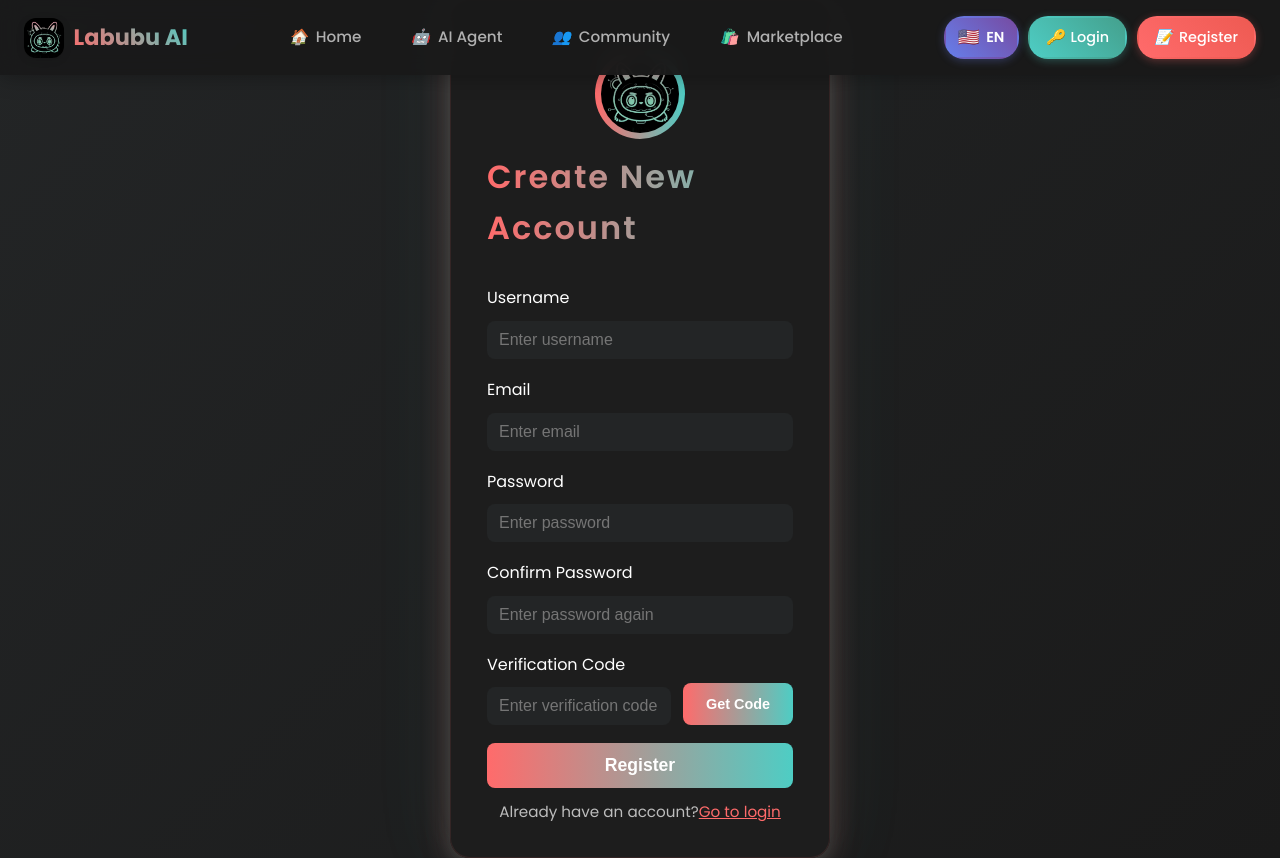
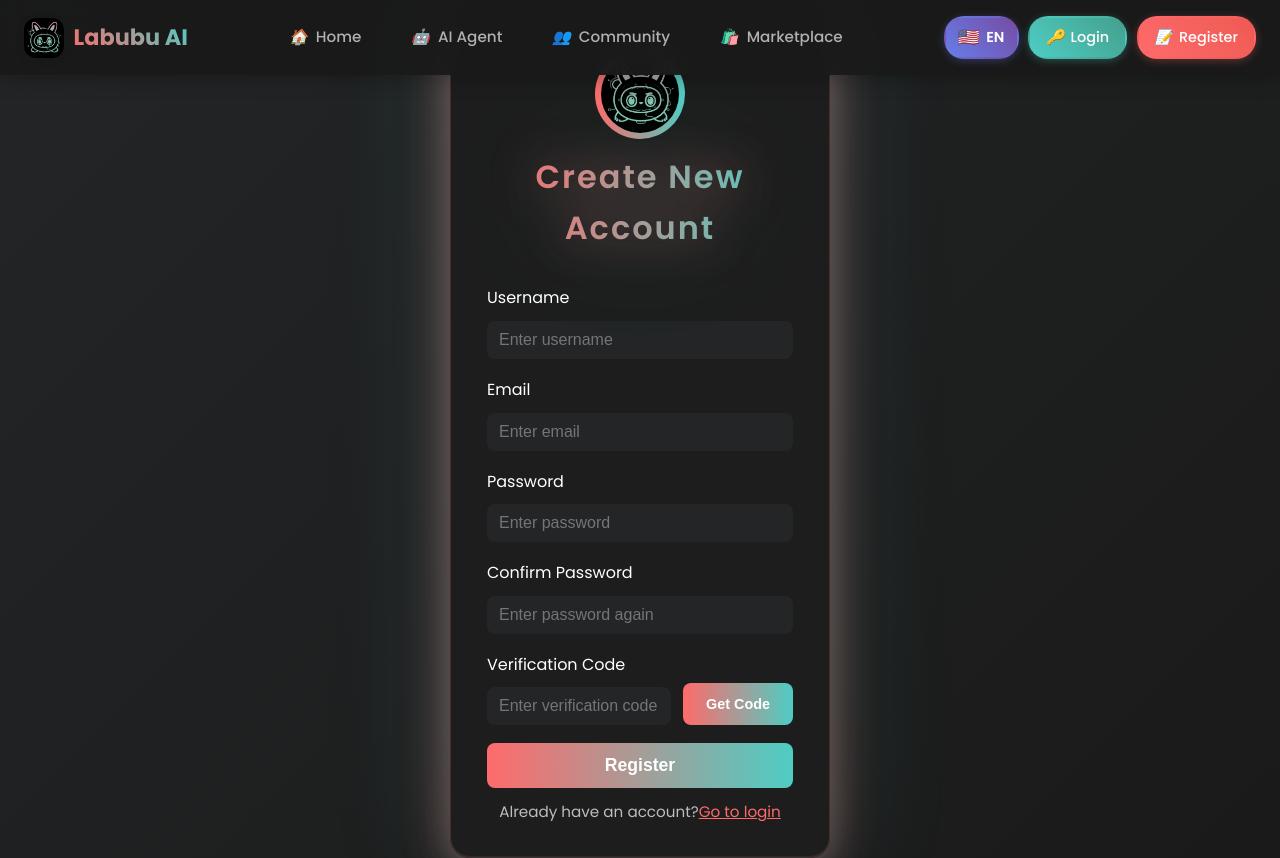
Before and after one commit to ENFJ-Meower/Labubu-Remake-AI-Platform, a Vue app in the folder frontend/: page /frontend/register in a window 1280 px wide. Built offline with nearby package versions, Linux system fonts and the light colour scheme.

Commit message:
增强注册页面UI效果：文字居中和主题色辉光效果

```diff
--- a/frontend/src/components/Register.vue
+++ b/frontend/src/components/Register.vue
@@ -251,16 +251,45 @@ export default {
   background: rgba(30, 30, 30, 0.95);
   border-radius: 20px;
   box-shadow:
-    0 8px 32px 0 rgba(255, 107, 107, 0.15),
-    0 4px 16px 0 rgba(78, 205, 196, 0.15),
-    0 0 40px 0 rgba(255, 107, 107, 0.1),
-    0 0 80px 0 rgba(78, 205, 196, 0.1);
+    0 12px 48px 0 rgba(255, 107, 107, 0.25),
+    0 8px 32px 0 rgba(78, 205, 196, 0.25),
+    0 0 60px 0 rgba(255, 107, 107, 0.2),
+    0 0 120px 0 rgba(78, 205, 196, 0.2),
+    inset 0 1px 0 rgba(255, 107, 107, 0.1),
+    inset 0 -1px 0 rgba(78, 205, 196, 0.1);
   padding: 48px 36px 32px 36px;
   width: 380px;
   display: flex;
   flex-direction: column;
   align-items: center;
-  border: 1px solid rgba(255, 107, 107, 0.1);
+  border: 1px solid rgba(255, 107, 107, 0.2);
+  position: relative;
+}
+
+.register-container::before {
+  content: '';
+  position: absolute;
+  top: -2px;
+  left: -2px;
+  right: -2px;
+  bottom: -2px;
+  background: linear-gradient(45deg, #ff6b6b, #4ecdc4, #ff6b6b, #4ecdc4);
+  border-radius: 22px;
+  z-index: -1;
+  opacity: 0.6;
+  filter: blur(8px);
+  animation: glow-pulse 3s ease-in-out infinite alternate;
+}
+
+@keyframes glow-pulse {
+  0% {
+    opacity: 0.4;
+    transform: scale(0.98);
+  }
+  100% {
+    opacity: 0.8;
+    transform: scale(1.02);
+  }
 }
 .register-logo {
   display: flex;
@@ -285,6 +314,22 @@ export default {
   background-clip: text;
   text-fill-color: transparent;
   letter-spacing: 2px;
+  text-align: center;
+  position: relative;
+  filter: drop-shadow(0 0 20px rgba(255, 107, 107, 0.5))
+          drop-shadow(0 0 40px rgba(78, 205, 196, 0.3));
+  animation: text-glow 4s ease-in-out infinite alternate;
+}
+
+@keyframes text-glow {
+  0% {
+    filter: drop-shadow(0 0 15px rgba(255, 107, 107, 0.4))
+            drop-shadow(0 0 30px rgba(78, 205, 196, 0.2));
+  }
+  100% {
+    filter: drop-shadow(0 0 25px rgba(255, 107, 107, 0.6))
+            drop-shadow(0 0 50px rgba(78, 205, 196, 0.4));
+  }
 }
 .register-form {
   width: 100%;
```
Also changed, not shown: 4 other files (tests, documents, lock files or other folders).
